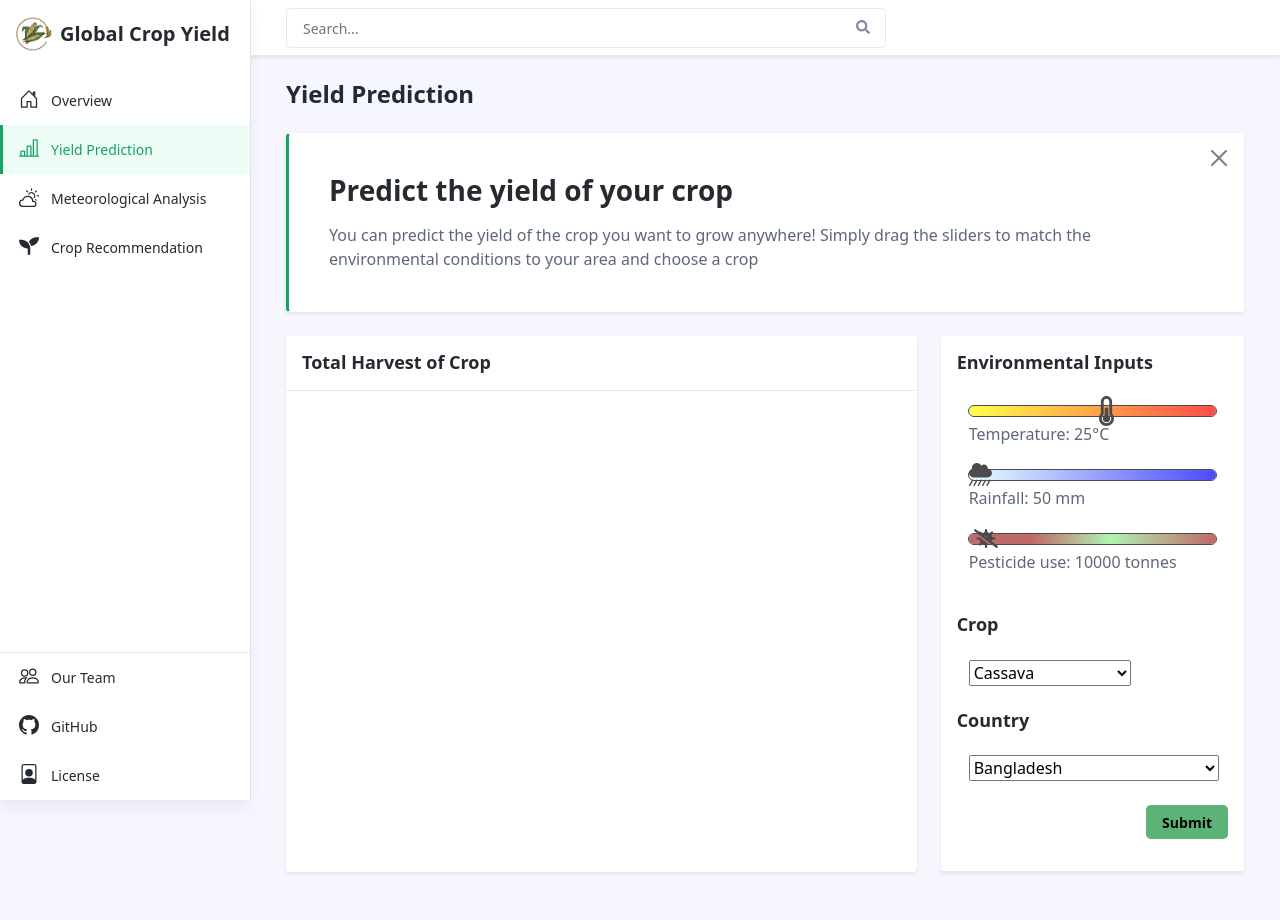
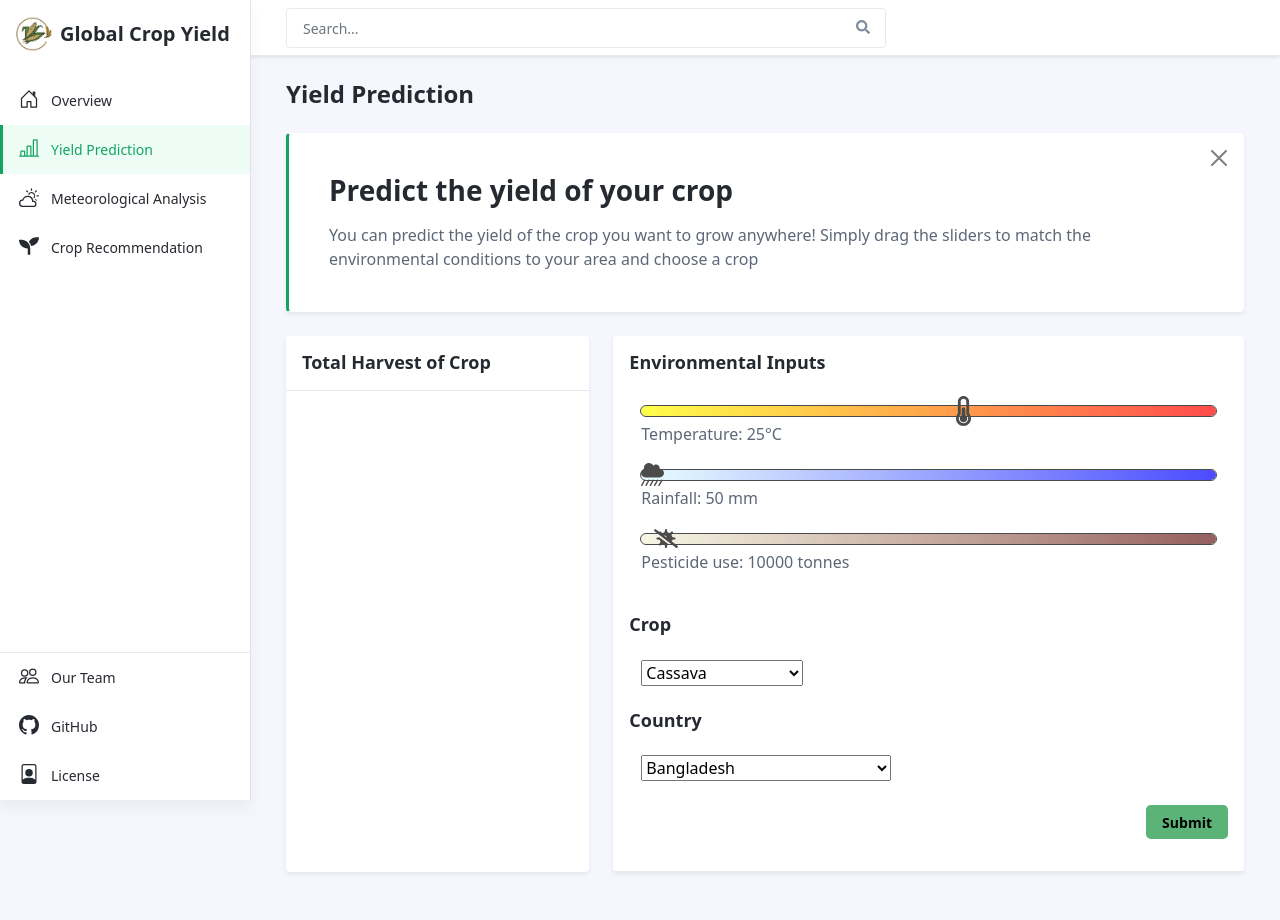
Before and after one commit to SohrabRezaei/Global-Crop-Yield-Analysis, a Flask app: template App/templates/predication.html in a window 1280 px wide. Run offline with Flask 2, Linux system fonts and the light colour scheme; the template is opened without the code that fills it, so the values that code supplies are empty; parts of the project's set-up code (start-up, migrations or seed data) failed here and were passed over; some libraries are stand-ins or nearby versions.

Commit message:
minor changes

```diff
--- a/App/assets/css/slider.css
+++ b/App/assets/css/slider.css
@@ -92,7 +92,7 @@
     width: 100%;
     height: 10px;
     border-radius: 5px;
-    background: linear-gradient(to right, brown 25%, lightgreen 57%, brown 100% );
+    background: linear-gradient(to right, beige, rgb(105, 28, 28) );
     outline-style: solid;
     outline-width: 0.5px;
     outline-color: black;
--- a/App/templates/predication.html
+++ b/App/templates/predication.html
@@ -183,7 +183,7 @@
                                         </div><!--//app-card-->
                                                                                                         <!-- Map Section -->
                                         <div class="row g-4 mb-4">
-                                            <div class="col-8">
+                                            <div class="col-4 col-md-4">
                                                 <div class="app-card app-card-chart h-100 shadow-sm">
                                                     <div class="app-card-header p-3">
                                                         <div class="row justify-content-between align-items-center">
@@ -192,11 +192,11 @@
                                                             </div><!--//col-->
                                                         </div><!--//row-->
                                                     </div><!--//app-card-header-->
-                                                    <div id="recomMap"></div>
+                                                    <div id="predictionDisplay"></div>
                                                 </div><!--//app-card-->
                                             </div><!--//col-->
 
-                                            <div class="col-6 col-md-4">
+                                            <div class="col-8">
                                                 <div class="app-card app-card-chart h-100 shadow-sm">
                                                     <div class="app-card-header p-3">
                                                         <div class="row justify-content-between align-items-center">
@@ -229,7 +229,6 @@
                                                                     <!--pesticide-->
 
                                                                 </div>
-
                             <!--**********************************************SLIDERS**********************************************-->
 
                             <!--**********************************************CROPS**********************************************-->
```
